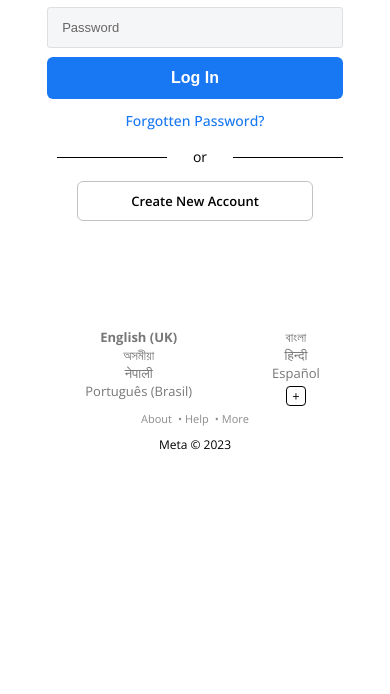
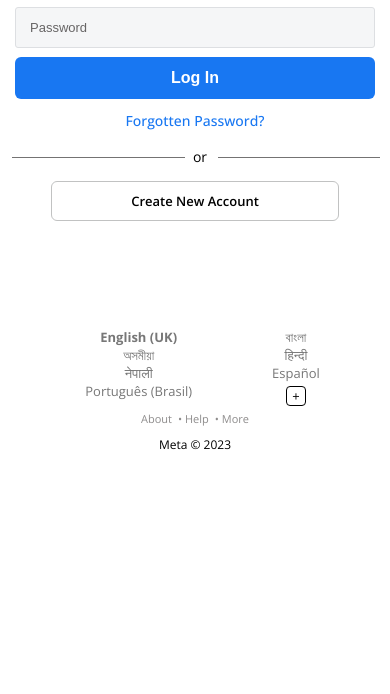
Before and after one commit to Pallab6Sense/Facebook-Login-Clone, a plain HTML site: page index.html in a window 390 px wide. Shown: the part 150-844 px from the top of the page. Drawn offline with nearby package versions, Linux system fonts and the light colour scheme.

Commit message:
Fixed or divider for mobile

```diff
--- a/index.html
+++ b/index.html
@@ -55,7 +55,10 @@
                     </div>
 
                     <div class="divider"></div>
-                    <p class="hr-lines">or</p>
+                    <div class="hr-div">
+
+                        <p class="hr-lines">or</p>
+                    </div>
 
 
 
--- a/style.css
+++ b/style.css
@@ -230,12 +230,63 @@ input:focus::-webkit-input-placeholder {
 }
 
 @media (max-width: 980px) {
+    .divider {
+        display: none;
+    }
+
+    .hr-div {
+        width: 100%;
+    }
+
+    .hr-lines {
+        display: block;
+        width: 100%;
+    }
+
+    .hr-lines:before {
+        content: " ";
+        display: block;
+        height: 1px;
+        width: 80%;
+        position: absolute;
+        top: 50%;
+        left: 0;
+        background: #747373;
+        margin-left: -8px;
+    }
+
+    .hr-lines {
+        position: relative;
+
+        max-width: 500px;
+        margin: 100px auto;
+        margin-left: 10px;
+        text-align: center;
+        margin-top: -10px;
+        margin-bottom: -10px;
+        margin-left: 5px;
+    }
+
+    .hr-lines:after {
+        content: " ";
+        height: 1px;
+        width: 45%;
+        background: #747373;
+        display: block;
+        position: absolute;
+        top: 50%;
+        right: 0;
+        /* margin-left: -10px; */
+    }
+}
+
+@media (max-width: 980px) {
 
     .container {
         padding-top: 0px;
         padding-bottom: 20px;
         background: #fff;
-        width: fit-content;
+        /* width: fit-content; */
         width: 100%;
     }
 
@@ -260,7 +311,7 @@ input:focus::-webkit-input-placeholder {
     }
 
     .content {
-        width: fit-content;
+        width: 100%;
         margin: 0 auto;
     }
 
@@ -335,6 +386,7 @@ input:focus::-webkit-input-placeholder {
         position: relative;
         display: flex !important;
         margin-bottom: -20px;
+        align-items: center;
     }
 
     .fix-m-header-img {
@@ -354,7 +406,8 @@ input:focus::-webkit-input-placeholder {
         /* margin-right: 5px; */
         text-align: start;
         font-size: 14px;
-        margin-top: 5px;
+        /* margin-top: px; */
+        /* align-content: center; */
     }
 
     .m-f-lang {
@@ -500,36 +553,34 @@ input:focus::-webkit-input-placeholder {
         content: " ";
         display: block;
         height: 1px;
-        width: 110px;
+        width: 48%;
         position: absolute;
         top: 50%;
         left: 0;
-        background: black;
+        background: #747373;
+        margin-left: -8px;
     }
 
     .hr-lines {
         position: relative;
-        position: relative;
-        /*  new lines  */
+
         max-width: 500px;
         margin: 100px auto;
         margin-left: 10px;
         text-align: center;
         margin-top: -10px;
         margin-bottom: -10px;
+        margin-left: 5px;
     }
 
     .hr-lines:after {
         content: " ";
         height: 1px;
-        width: 110px;
-        background: black;
+        width: 45%;
+        background: #747373;
         display: block;
         position: absolute;
         top: 50%;
         right: 0;
     }
-
-
-
 }
```
